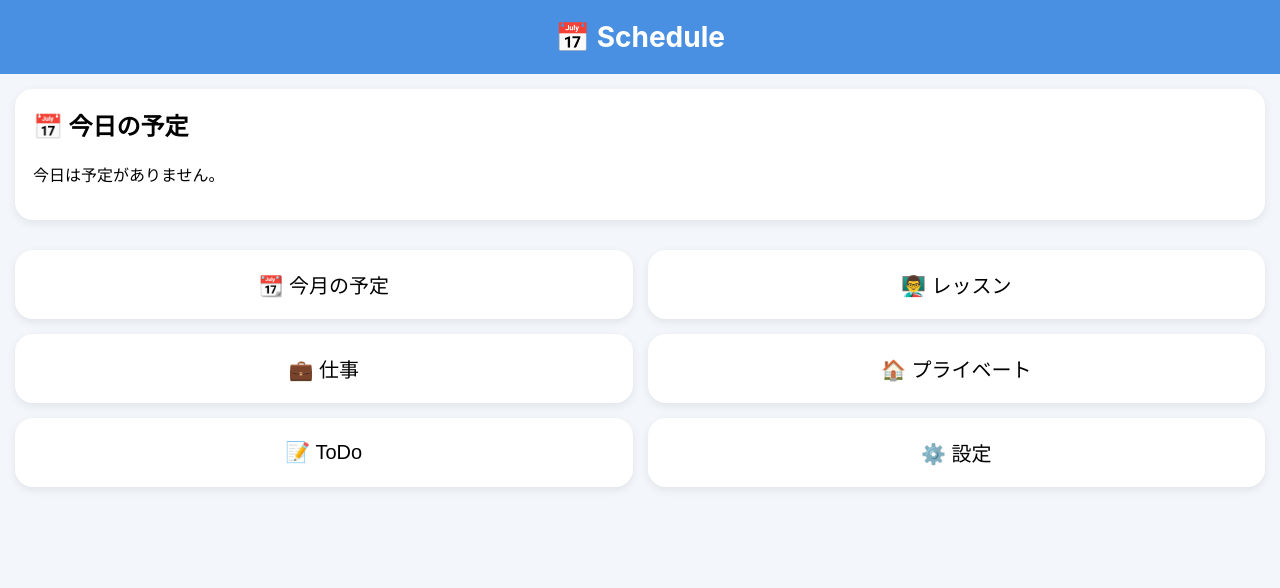
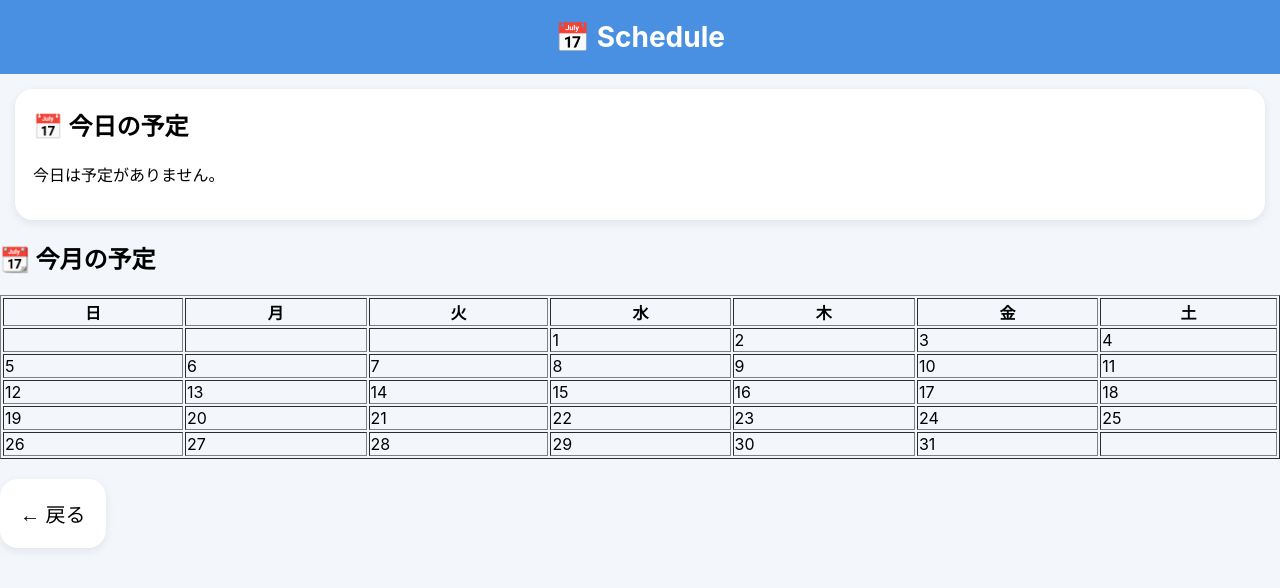
Before and after one commit to ronschedule/Schedule-, a plain HTML site: page index.html in a window 1280 px wide. Both pictures are taken after a click on the button "📆 今月の予定". Drawn offline with Linux system fonts and the light colour scheme.

Commit message:
Add calendar feature with show and hide functionality

```diff
--- a/index.html
+++ b/index.html
@@ -114,7 +114,7 @@ button:hover{
 
 <div class="menu">
 
-<button>📆 今月の予定</button>
+<button onclick="showCalendar()">📆 今月の予定</button>
 
 <button>👨‍🏫 レッスン</button>
 
@@ -128,6 +128,88 @@ button:hover{
 
 </div>
 
+<div id="calendarPage" style="display:none;">
+
+<h2>📆 今月の予定</h2>
+
+<table border="1" width="100%">
+
+<tr>
+
+<th>日</th>
+
+<th>月</th>
+
+<th>火</th>
+
+<th>水</th>
+
+<th>木</th>
+
+<th>金</th>
+
+<th>土</th>
+
+</tr>
+
+<tr>
+
+<td></td><td></td><td></td><td>1</td><td>2</td><td>3</td><td>4</td>
+
+</tr>
+
+<tr>
+
+<td>5</td><td>6</td><td>7</td><td>8</td><td>9</td><td>10</td><td>11</td>
+
+</tr>
+
+<tr>
+
+<td>12</td><td>13</td><td>14</td><td>15</td><td>16</td><td>17</td><td>18</td>
+
+</tr>
+
+<tr>
+
+<td>19</td><td>20</td><td>21</td><td>22</td><td>23</td><td>24</td><td>25</td>
+
+</tr>
+
+<tr>
+
+<td>26</td><td>27</td><td>28</td><td>29</td><td>30</td><td>31</td><td></td>
+
+</tr>
+
+</table>
+
+<br>
+
+<button onclick="backHome()">← 戻る</button>
+
+</div>
+
+<script>
+
+function showCalendar(){
+
+  document.getElementById("calendarPage").style.display="block";
+
+  document.querySelector(".menu").style.display="none";
+
+}
+
+function backHome(){
+
+  document.getElementById("calendarPage").style.display="none";
+
+  document.querySelector(".menu").style.display="block";
+
+}
+
+</script>
+
 </body>
 
 </html>
```
